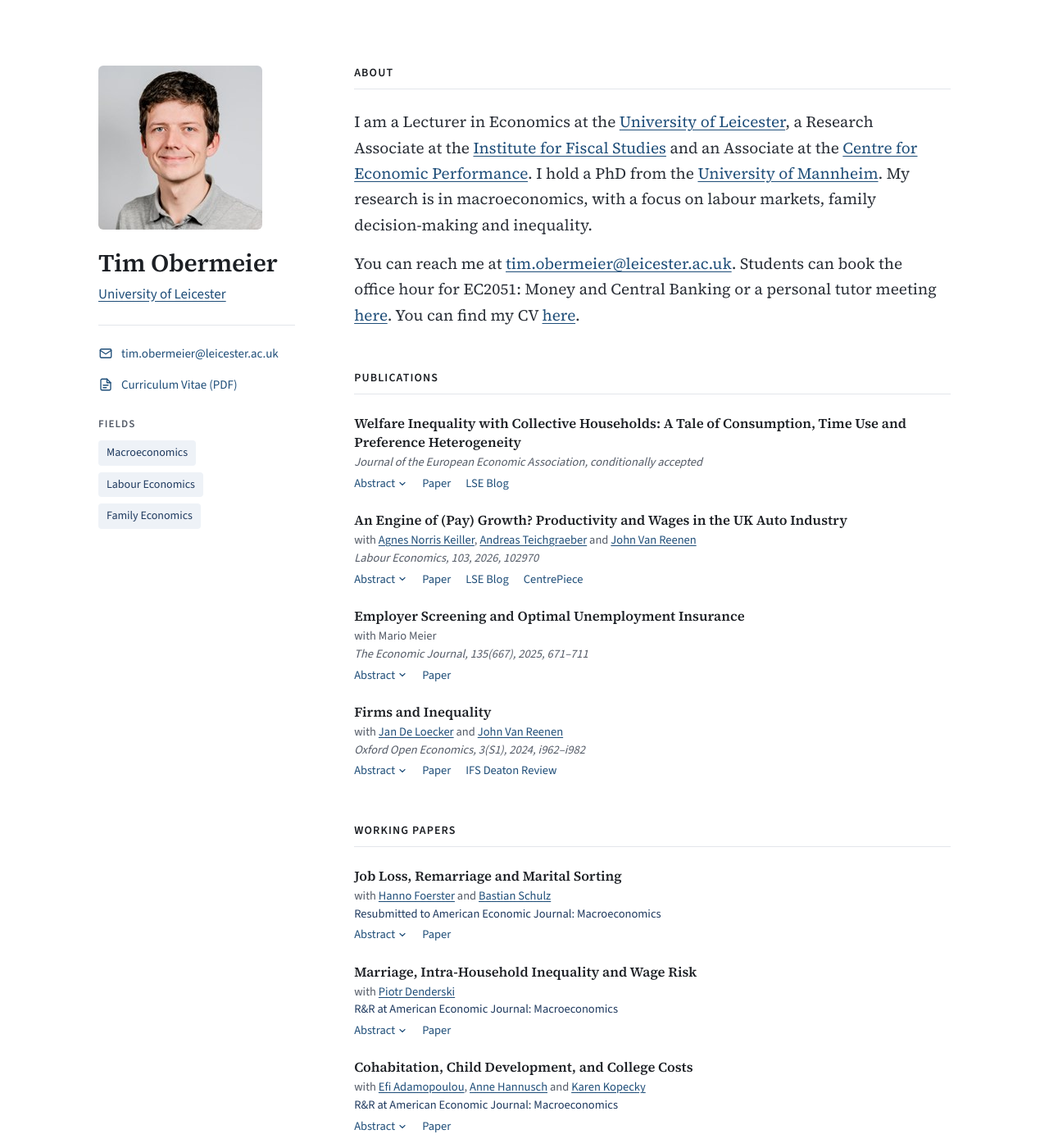
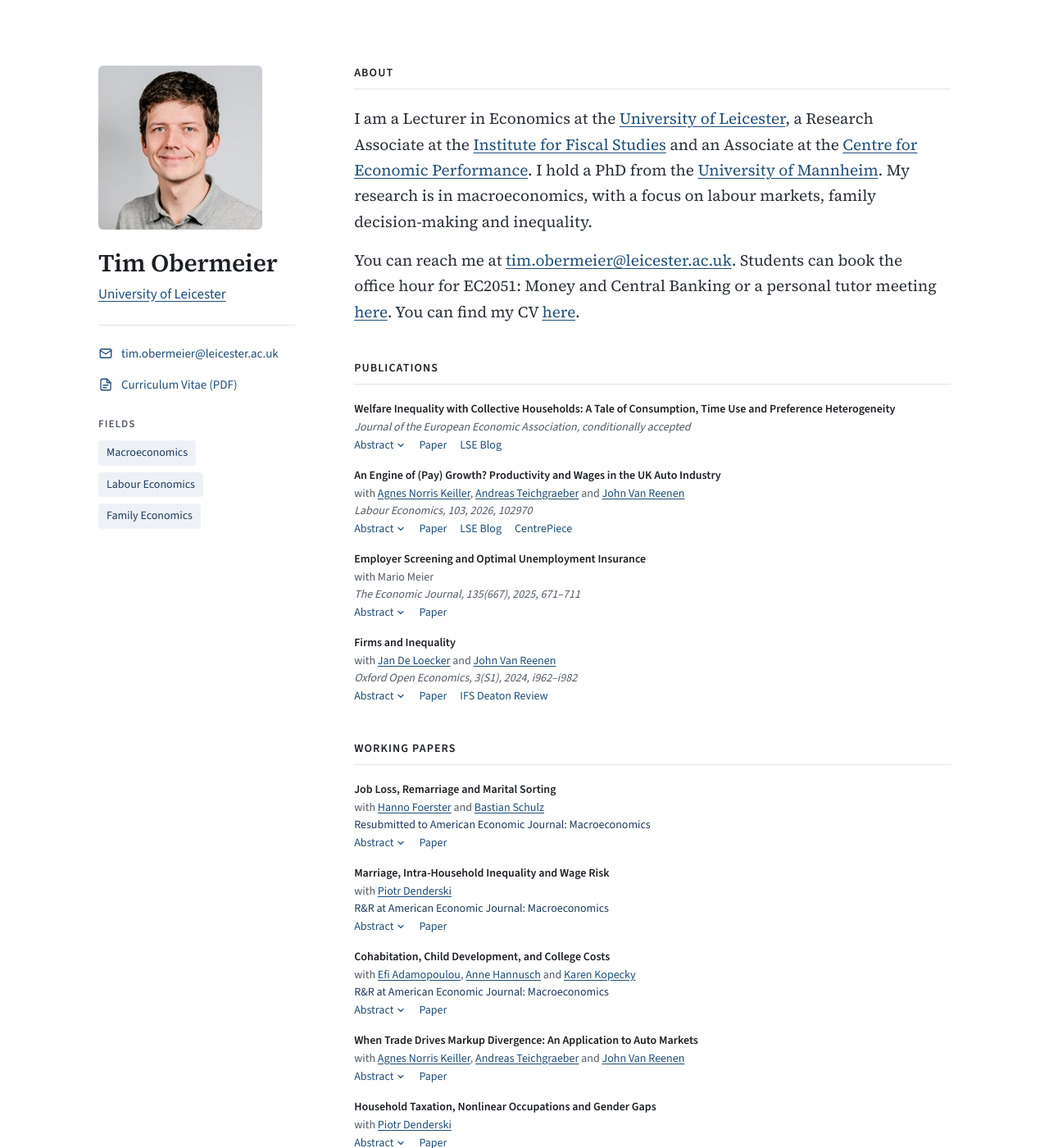
Before and after one commit to timobermeier/timobermeier.github.io, a Jekyll site: the page built from index.html, in a window 1280 px wide and 1400 px high. Shown: the whole window at 82% size. Built offline with Jekyll 4.4.1, drawn with Linux system fonts in a browser that asks for light colours.

Commit message:
Compact paper list: bold 14px titles (#6)
* Even more compact paper list: co-authors and journal on one line

Co-Authored-By: Claude Opus 5.5 <noreply@anthropic.com>
Claude-Session: https://claude.ai/code/session_01UFbgWnbV2xVd8YxFu3KQxf

* Paper titles in bold body font; co-authors and journal on separate lines

Co-Authored-By: Claude Opus 5.5 <noreply@anthropic.com>
Claude-Session: https://claude.ai/code/session_01UFbgWnbV2xVd8YxFu3KQxf

* Paper titles at the same size as the journal line (14px)

Co-Authored-By: Claude Opus 5.5 <noreply@anthropic.com>
Claude-Session: https://claude.ai/code/session_01UFbgWnbV2xVd8YxFu3KQxf

---------

Co-authored-by: Tim Obermeier <timobermeier@users.noreply.github.com>
Co-authored-by: Claude Opus 5.5 <noreply@anthropic.com>

```diff
--- a/assets/css/site.css
+++ b/assets/css/site.css
@@ -56,9 +56,9 @@ a:hover { color: var(--accent-dark); }
 .tags li { font-size: 14px; padding: 4px 10px; border-radius: 4px; background: var(--tint); color: var(--tint-ink); }
 
 /* ---------- Content ---------- */
-.section { margin-bottom: 52px; }
+.section { margin-bottom: 44px; }
 .section:last-child { margin-bottom: 0; }
-.section-title { margin: 0 0 24px; padding-bottom: 10px; border-bottom: 1px solid var(--line); font-size: 14px; font-weight: 600; line-height: 1.3; letter-spacing: 0.08em; text-transform: uppercase; color: var(--ink); }
+.section-title { margin: 0 0 20px; padding-bottom: 10px; border-bottom: 1px solid var(--line); font-size: 14px; font-weight: 600; line-height: 1.3; letter-spacing: 0.08em; text-transform: uppercase; color: var(--ink); }
 .lead { font-family: var(--serif); font-size: 19px; line-height: 1.65; color: var(--ink-2); max-width: 680px; margin: 0 0 16px; }
 .section p { max-width: 720px; }
 
@@ -69,19 +69,19 @@ a:hover { color: var(--accent-dark); }
 .btn-toggle[hidden] { display: none; }
 
 /* ---------- Papers ---------- */
-.paper { margin-bottom: 22px; }
+.paper { margin-bottom: 16px; }
 .paper:last-child { margin-bottom: 0; }
 .paper-title a { color: inherit; text-decoration: none; }
 .paper-title a:hover { color: var(--accent); text-decoration: underline; }
-.paper-title { margin: 0 0 2px; font-family: var(--serif); font-size: 16.5px; font-weight: 600; line-height: 1.4; }
-.paper-meta, .paper-venue, .paper-status { margin: 0; font-size: 14.5px; line-height: 1.5; color: var(--muted); }
+.paper-title { margin: 0 0 1px; font-family: var(--sans); font-size: 14px; font-weight: 600; line-height: 1.4; }
+.paper-meta, .paper-venue, .paper-status { margin: 0; font-size: 14px; line-height: 1.5; color: var(--muted); }
 .paper-venue { font-style: italic; }
 .paper-status { color: var(--tint-ink); font-weight: 500; }
-.paper-actions { display: flex; flex-wrap: wrap; gap: 2px 18px; margin: 3px 0 0; font-size: 14.5px; line-height: 1.6; }
+.paper-actions { display: flex; flex-wrap: wrap; gap: 2px 16px; margin: 1px 0 0; font-size: 14px; line-height: 1.6; }
 .paper-actions a { font-weight: 500; text-decoration: none; }
 .paper-actions a:hover { text-decoration: underline; }
 .abstract { margin-top: 8px; padding: 12px 16px; background: #f7f9fb; border-radius: 4px; max-width: 760px; }
-.abstract p { margin: 0; font-size: 14.5px; line-height: 1.6; color: #3f4652; }
+.abstract p { margin: 0; font-size: 14px; line-height: 1.6; color: #3f4652; }
 
 /* ---------- Small screens ---------- */
 @media (max-width: 720px) {
```
